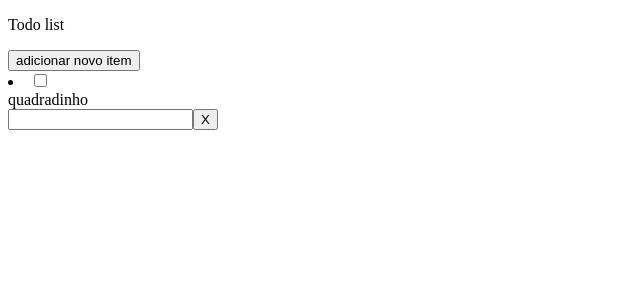
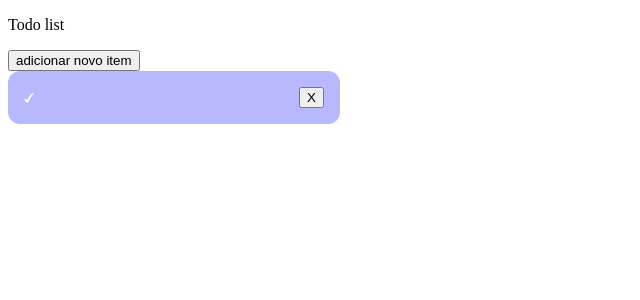
Before and after one commit to juunegreiros/todo-list-react-learning, a React (Vite) app: page / in a window 1280 px wide. Both pictures are taken after a click on the button "adicionar novo item". Shown: the top 300 px of the page, without its empty margins (0-640 px from the left). Built offline with nearby package versions, Linux system fonts and the light colour scheme; the HTML template or start-up script is replaced by a standard one.

Commit message:
Aula 2 - change, delete e active

```diff
--- a/src/App.tsx
+++ b/src/App.tsx
@@ -11,15 +11,40 @@ function App() {
       <button
         type="button"
         onClick={() => {
-          setItems([...items, { id: `item-${items.length + 1}`}])
-          console.log(items)
+          setItems([
+            ...items,
+            {
+              id: `item-${items.length + 1}`,
+              text: '',
+              checked: false,
+            }
+          ])
         }}
       >
         adicionar novo item
       </button>
       {
-        items.map((item) => (
-          <Item id={item.id} key={item.id} />
+        items.map((item, index) => (
+          <Item
+            id={item.id}
+            key={item.id}
+            text={item.text}
+            checked={item.checked}
+            onCheck={(e) =>{
+              const newItems = [...items]
+              newItems[index].checked = !items[index].checked
+              setItems(newItems)
+            }}
+            onDelete={() => {
+              const newItems = items.filter((newItem) => item.id !== newItem.id)
+              setItems([...newItems])
+            }}
+            onChange={(e) => {
+              const newItems = [...items]
+              newItems[index].text = e.target.value
+              setItems(newItems)
+            }}
+          />
         ))
       }
     </div>
--- a/src/components/Item/Item.css
+++ b/src/components/Item/Item.css
@@ -0,0 +1,30 @@
+.item {
+  list-style: none;
+  margin-bottom: 6px;
+}
+.checkbox {
+  display: none;
+}
+
+
+.checkbox__text {
+  background-color: transparent;
+  flex-grow: 1;
+  border: 0;
+  outline: 0;
+  color: inherit;
+}
+.card {
+  align-items: center;
+  background-color: #B8B8FF;
+  border-radius: 12px;
+  color: #F8F7FF;
+  display: flex;
+  gap: 8px;
+  max-width: 300px;
+  padding: 16px;
+}
+
+.active {
+  background-color: grey;
+}
--- a/src/components/Item/Item.jsx
+++ b/src/components/Item/Item.jsx
@@ -1,21 +1,27 @@
 // Tem html dentro do js, é react (jsx)
-
+import './Item.css'
+import checkmark from '../../assets/checkmark.png'
 const Item = (props) => {
   console.log(props)
   return (
-    <li>
+    <li className="item">
       <input
         className="checkbox"
         type="checkbox"
         id={props.id}
+        checked={props.checked}
+        onChange={props.onCheck}
       />
 
-      <label htmlFor={props.id}>
-        <div>quadradinho</div>
 
-        <input type="text" />
+      <label htmlFor={props.id} className={`card ${props.checked ? 'active' : ''}`}>
+        <div>
+          <img src={checkmark}/>
+        </div>
 
-        <button type="button">X</button>
+        <input className="checkbox__text" type="text" value={props.text} onChange={props.onChange} />
+
+        <button type="button" onClick={props.onDelete}>X</button>
       </label>
     </li>
   )
```
Also changed, not shown: src/assets/checkmark.png (added), src/assets/delete.svg (added).
